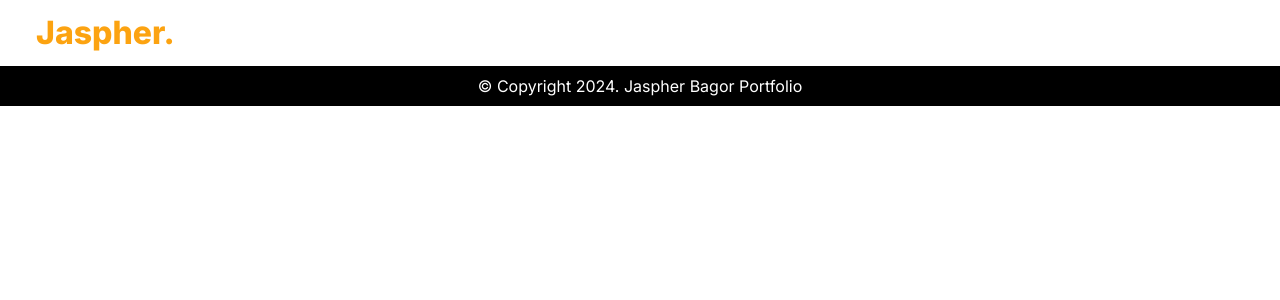
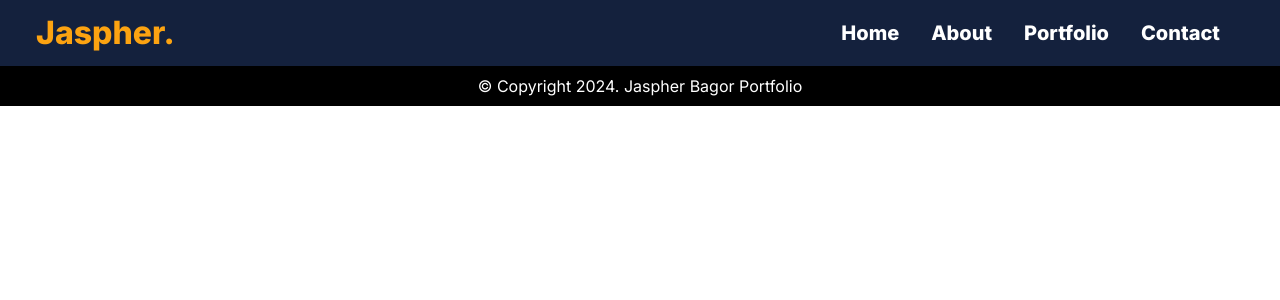
Before and after one commit to jaspherbagor/React-Portfolio, a React (Create React App) app in the folder jaspher-portfolio/: page / in a window 1280 px wide. Shown: the top 300 px of the page. Built offline with nearby package versions, Linux system fonts and the light colour scheme.

Commit message:
added a background of the navigation bar using those declared in the root

```diff
--- a/jaspher-portfolio/src/components/css/navbar.css
+++ b/jaspher-portfolio/src/components/css/navbar.css
@@ -25,6 +25,9 @@ html, body {
     --text-color-dark: #000;
     --font-family: 'Inter', sans-serif;
 }
+.navbar {
+    background:var(--navbar-bg)
+}
 
 .navbar-toggler {
     border: none
```
